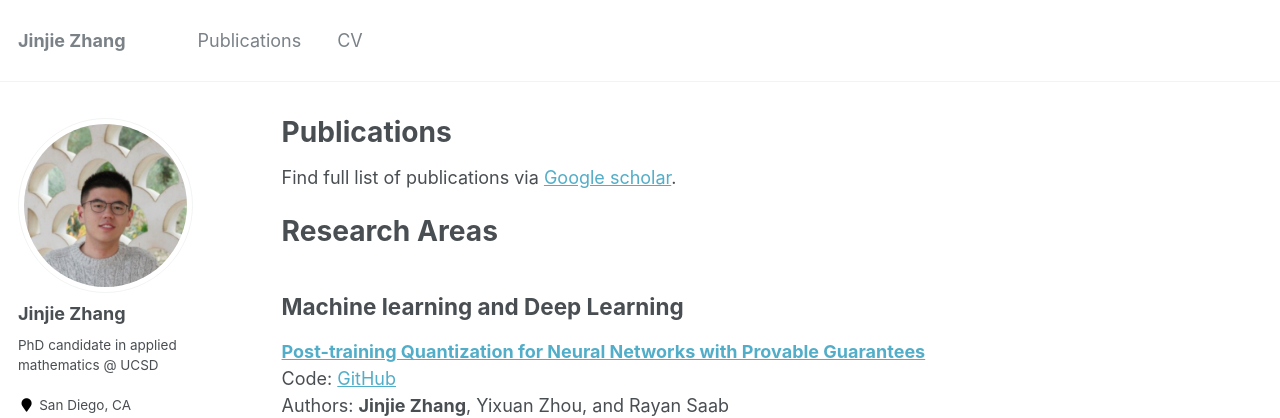
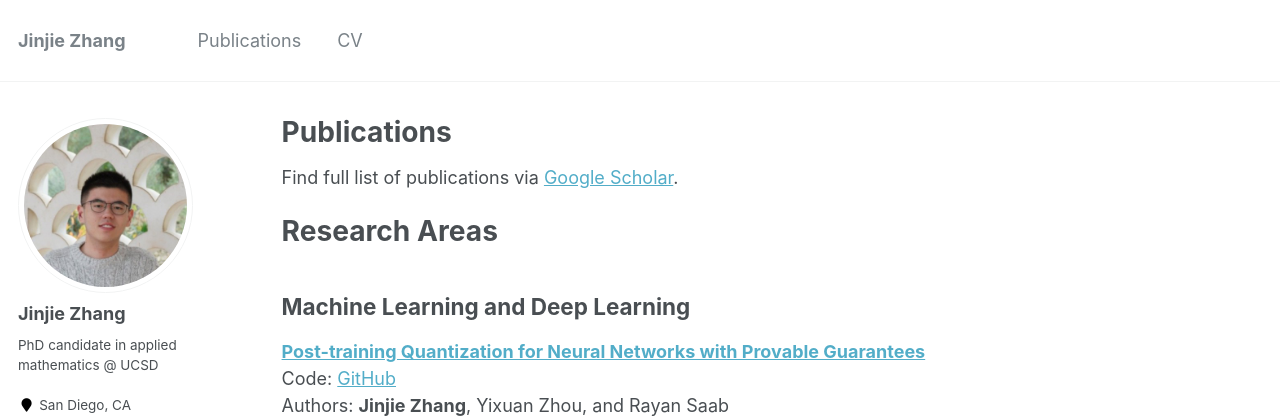
Before and after one commit to jayzhang0727/jayzhang0727.github.io, a Jekyll site: the page built from _pages/publications.md, in a window 1280 px wide and 900 px high. Shown: the top 418 px of the window. Built offline with Jekyll 4.4.1, drawn with Linux system fonts in a browser that asks for light colours.

```diff
--- a/_pages/publications.md
+++ b/_pages/publications.md
@@ -11,11 +11,11 @@ author_profile: true
   {% include archive-single.html %}
 {% endfor %}
 
-Find full list of publications via [Google scholar](https://scholar.google.com/citations?user=YCR4koUAAAAJ&hl=en). <br>
+Find full list of publications via [Google Scholar](https://scholar.google.com/citations?user=YCR4koUAAAAJ&hl=en). <br>
 
 # Research Areas
 
-## Machine learning and Deep Learning <br>
+## Machine Learning and Deep Learning <br>
 
 [**Post-training Quantization for Neural Networks with Provable Guarantees**]() <br>
 Code: [GitHub](https://github.com/YixuanSeanZhou/Quantized_Neural_Nets)<br>
```
